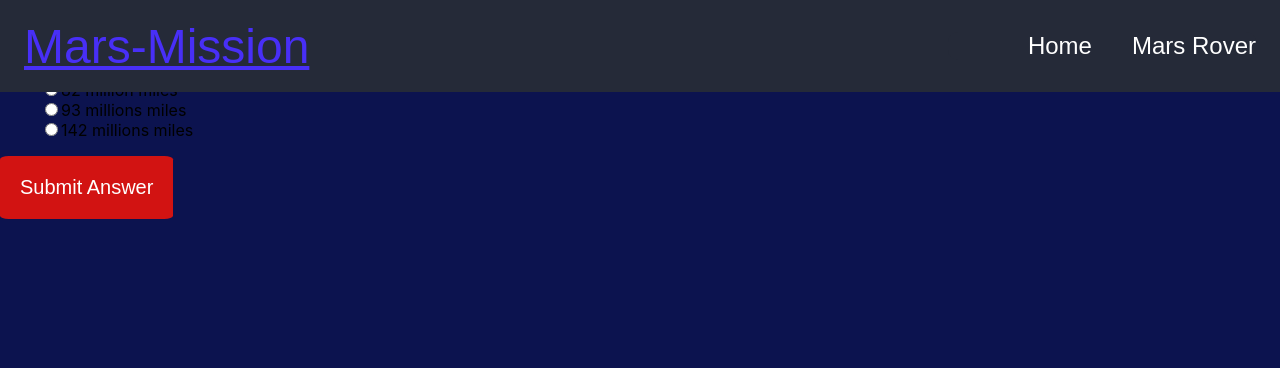
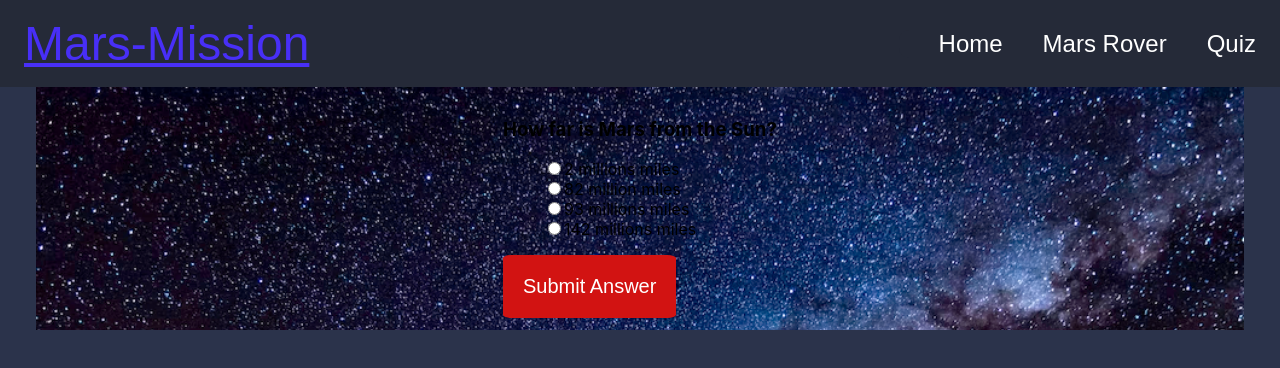
Before and after one commit to Louisasa/mars-mission, a React (Create React App) app: page /quiz in a window 1280 px wide. Shown: the top 368 px of the page. Built offline with nearby package versions, Linux system fonts and the light colour scheme.

Commit message:
MM-NONE: fix styling and merge issues

```diff
--- a/src/components/App/index.tsx
+++ b/src/components/App/index.tsx
@@ -1,10 +1,10 @@
 import React from "react";
 import "./styles.scss";
 import { BrowserRouter as Router, Route, Routes } from "react-router-dom";
-import { Quiz } from "../Quiz/index"; // File location finds the file "index" automatically
 import LandingPage from "../Layouts/LandingPage";
 import MarsRoverPage from "../Layouts/MarsRoverPage";
 import NavBar from "../NavBar";
+import QuizPage from "../Layouts/QuizPage";
 
 const App: React.FC = () => {
   return (
@@ -12,13 +12,11 @@ const App: React.FC = () => {
       <header>
         <NavBar />
       </header>
-      <body>
-        <Routes>
-          <Route path="/quiz" element={<Quiz />} />
-          <Route path="/" element={<LandingPage />} />
-          <Route path="/marsrover" element={<MarsRoverPage />} />
-        </Routes>
-      </body>
+      <Routes>
+        <Route path="/quiz" element={<QuizPage />} />
+        <Route path="/" element={<LandingPage />} />
+        <Route path="/marsrover" element={<MarsRoverPage />} />
+      </Routes>
     </Router>
   );
 };
--- a/src/components/Layouts/LandingPage/index.tsx
+++ b/src/components/Layouts/LandingPage/index.tsx
@@ -2,6 +2,7 @@ import React from "react";
 import "./styles.scss";
 import ThreeColumnSection from "../ThreeColumnSection";
 import ColumnSection from "../ThreeColumnSection/columnSection";
+import Quiz from "../../Quiz";
 
 const LandingPage: React.FC = () => {
   return (
@@ -9,7 +10,7 @@ const LandingPage: React.FC = () => {
       <div className="landing-page layout">
         <ThreeColumnSection>
           <ColumnSection className="section-1">
-            <div className="test">hi</div>
+            <Quiz />
           </ColumnSection>
           <ColumnSection className="section-2">
             <div className="test">hi2</div>
--- /dev/null
+++ b/src/components/Layouts/QuizPage/index.tsx
@@ -0,0 +1,17 @@
+import React from "react";
+import "./styles.scss";
+import Quiz from "../../Quiz";
+
+const QuizPage: React.FC = () => {
+  return (
+    <div className="gutter">
+      <div className="quiz-page layout">
+        <div className="coverImageContainer">
+          <Quiz />
+        </div>
+      </div>
+    </div>
+  );
+};
+
+export default QuizPage;
--- /dev/null
+++ b/src/components/Layouts/QuizPage/styles.scss
@@ -0,0 +1,11 @@
+@import "../../commonStyles/constants.scss";
+
+.quiz-page {
+  .coverImageContainer {
+    background-image: url("../../../assets/backgroundimage1.jpeg");
+    background-repeat: no-repeat;
+    background-size: cover;
+    position: relative;
+    @include padding(3);
+  }
+}
--- a/src/components/NavBar/index.tsx
+++ b/src/components/NavBar/index.tsx
@@ -35,6 +35,11 @@ const NavBar = () => {
                 Mars Rover
               </Link>
             </li>
+            <li className="nav-item">
+              <Link className="nav-link" to="/quiz" onClick={closeMenuOnMobile}>
+                Quiz
+              </Link>
+            </li>
           </ul>
           <div
             className={`hamburger ${showMenu ? "active" : ""}`}
@@ -46,7 +51,10 @@ const NavBar = () => {
           </div>
         </nav>
       </header>
-      <div id="overlay" onClick={closeMenuOnMobile}></div>
+      <div
+        className={`overlay ${showMenu ? "show" : ""}`}
+        onClick={closeMenuOnMobile}
+      ></div>
     </>
   );
 };
--- a/src/components/NavBar/styles.scss
+++ b/src/components/NavBar/styles.scss
@@ -1,8 +1,8 @@
 @import "../commonStyles/constants.scss";
 
-#overlay {
+.overlay {
   position: fixed;
-  display: block;
+  display: none;
   width: 100%;
   height: 100%;
   top: 0;
@@ -14,13 +14,15 @@
   cursor: pointer;
 }
 
+.show {
+  display: block;
+}
+
 .header {
-  position: fixed;
   width: 100%;
   top: 0;
   left: 0;
   background-color: transparent;
-  z-index: 10;
 }
 
 li {
@@ -45,6 +47,8 @@ li {
   text-align: center;
   transition: 0.3s;
   z-index: 10;
+  @include padding(0);
+  @include margin(0);
 }
 
 .nav-menu.active {
--- a/src/components/PhotoViewer/PhotoViewer.scss
+++ b/src/components/PhotoViewer/PhotoViewer.scss
@@ -1,10 +1,4 @@
 @import "../commonStyles/constants.scss";
-
-$background-color: #0c134f;
-
-body {
-  background-color: $background-color;
-}
 
 h1 {
   @include text(heading);
--- a/src/components/commonStyles/constants.scss
+++ b/src/components/commonStyles/constants.scss
@@ -36,9 +36,7 @@ $tabletMinWidth: 600px;
 }
 
 .gutter {
-  background-color: rgb(43, 51, 75);
   position: relative;
-  height: 100vh;
   padding: 0px 4px;
 
   @include tablet {
@@ -53,3 +51,7 @@ $tabletMinWidth: 600px;
 .layout {
   position: relative;
 }
+
+body {
+  background-color: rgb(43, 51, 75);
+}
```
